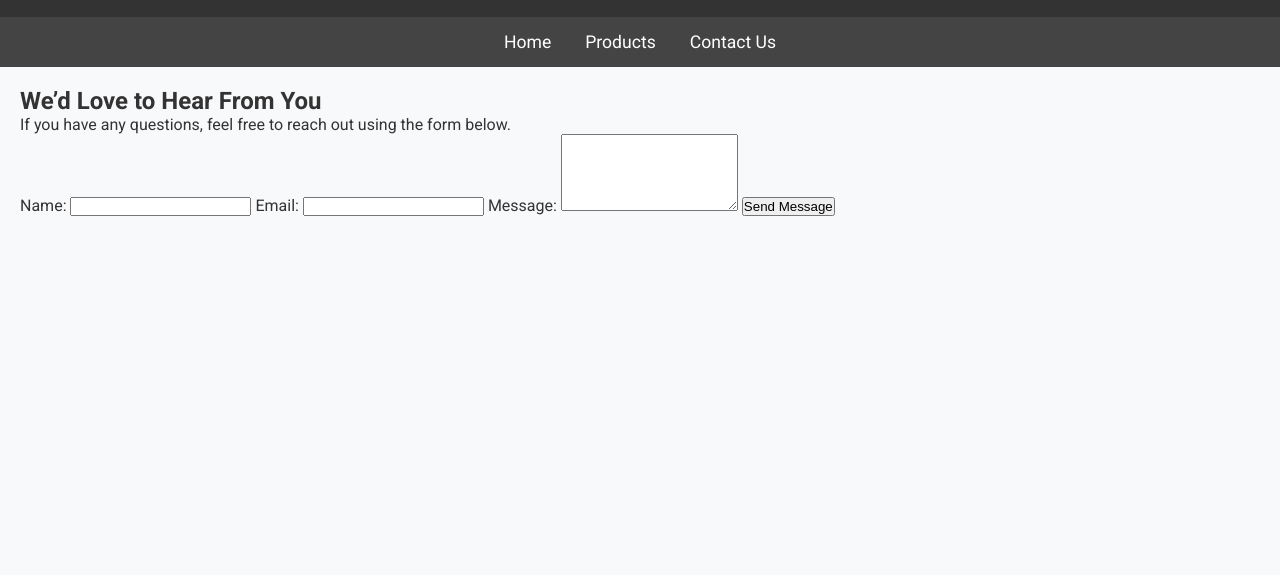
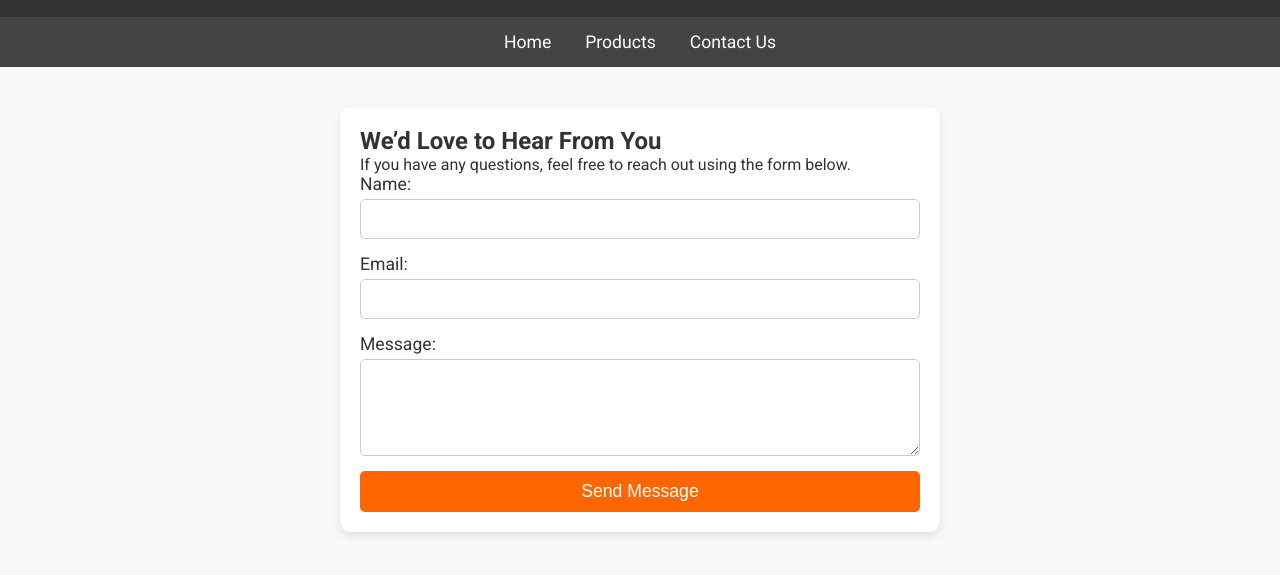
Before and after one commit to mahin1710/Service_online_website, a plain HTML site: page contract.html in a window 1280 px wide. Shown: the part 73-648 px from the top of the page. Drawn offline with Linux system fonts and the light colour scheme.

Commit message:
Full done

```diff
--- a/style.css
+++ b/style.css
@@ -142,3 +142,65 @@ main {
     color: #555;
     font-size: 1em;
 }
+
+/* Contact Page */
+.contact-intro {
+    text-align: center;
+    padding: 20px;
+    max-width: 800px;
+    margin: 0 auto;
+}
+.contact-intro h2 {
+    font-family: 'Lobster', cursive;
+    color: #ff6600;
+    font-size: 2.5em;
+    margin-bottom: 15px;
+}
+.contact-intro p {
+    margin-bottom: 15px;
+    font-size: 1.1em;
+    color: #555;
+}
+.contact-form {
+    max-width: 600px;
+    margin: 20px auto;
+    padding: 20px;
+    background-color: white;
+    border-radius: 10px;
+    box-shadow: 0px 4px 8px rgba(0, 0, 0, 0.1);
+}
+.contact-form form {
+    display: flex;
+    flex-direction: column;
+}
+.contact-form label {
+    font-size: 1.1em;
+    margin-bottom: 5px;
+    color: #333;
+}
+.contact-form input,
+.contact-form textarea {
+    padding: 10px;
+    margin-bottom: 15px;
+    border-radius: 5px;
+    border: 1px solid #ccc;
+    font-size: 1em;
+    transition: border-color 0.3s;
+}
+.contact-form input:focus,
+.contact-form textarea:focus {
+    border-color: #ff6600;
+}
+.contact-form button {
+    padding: 10px;
+    font-size: 1.1em;
+    background-color: #ff6600;
+    color: white;
+    border: none;
+    border-radius: 5px;
+    cursor: pointer;
+    transition: background-color 0.3s;
+}
+.contact-form button:hover {
+    background-color: #e65c00;
+}
```
